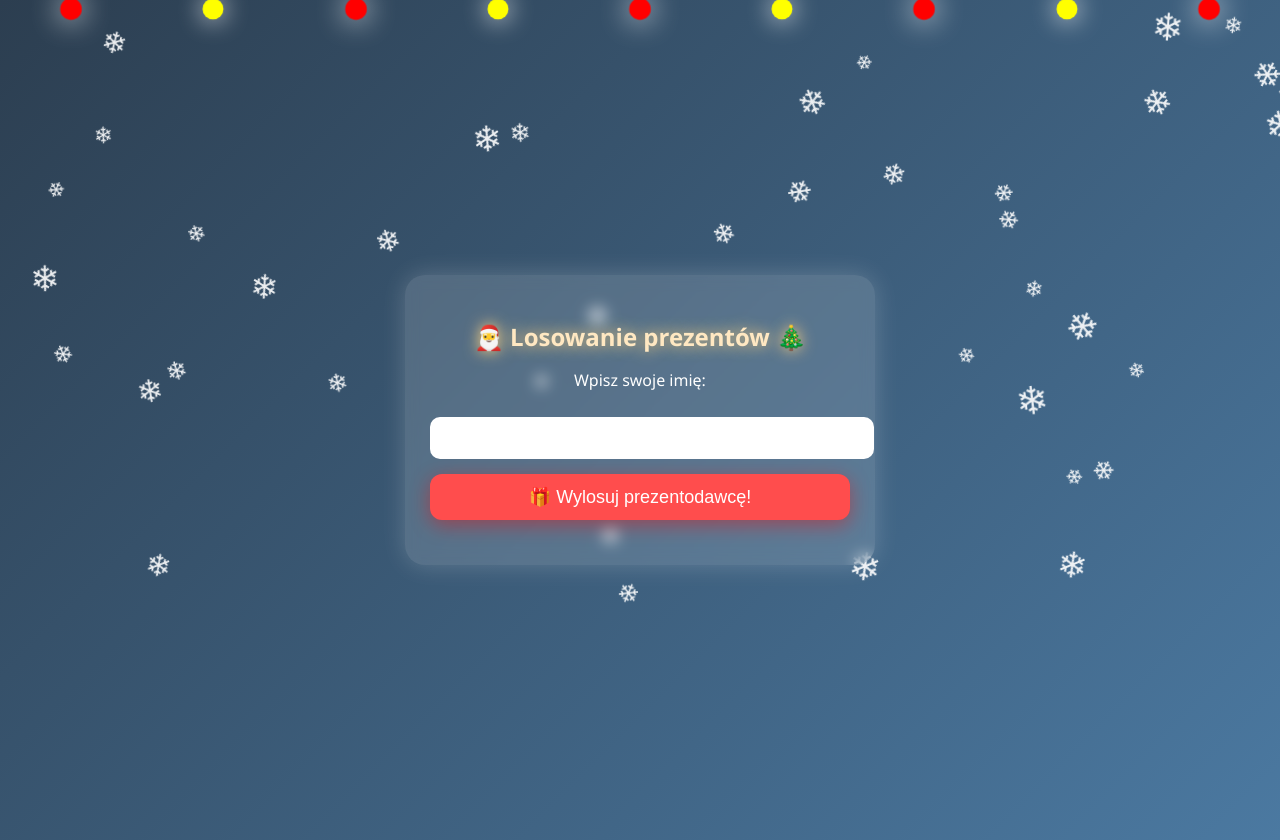
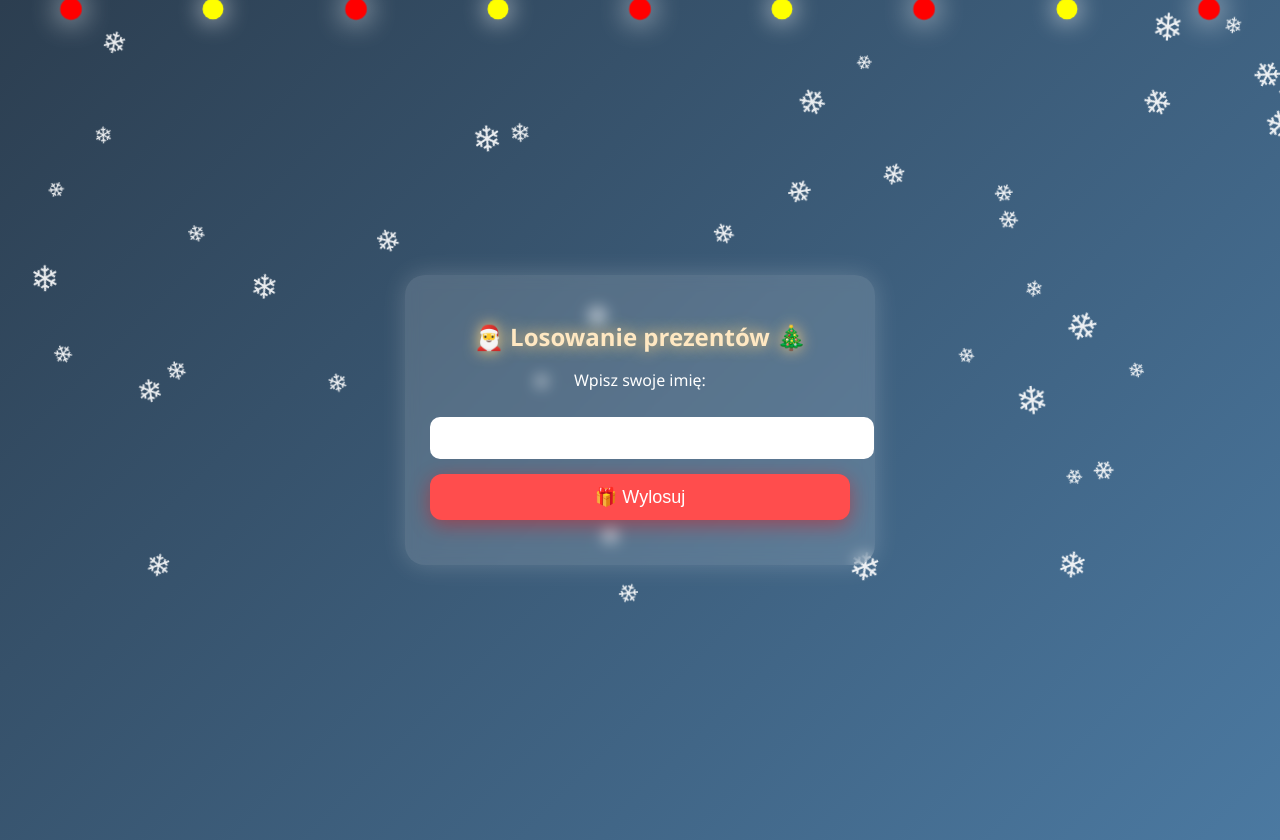
Before and after one commit to corobisz77-lang/losowanie-prezentow, a plain HTML site: page index.html in a window 1280 px wide. Drawn offline with Linux system fonts and the light colour scheme.

Commit message:
Add files via upload

```diff
--- a/index.html
+++ b/index.html
@@ -150,7 +150,7 @@
     <p>Wpisz swoje imię:</p>
     <input id="mojeImie" type="text" />
 
-    <button onclick="losuj()">🎁 Wylosuj prezentodawcę!</button>
+    <button onclick="losuj()">🎁 Wylosuj </button>
 
     <div id="wynik"></div>
 </div>
```
